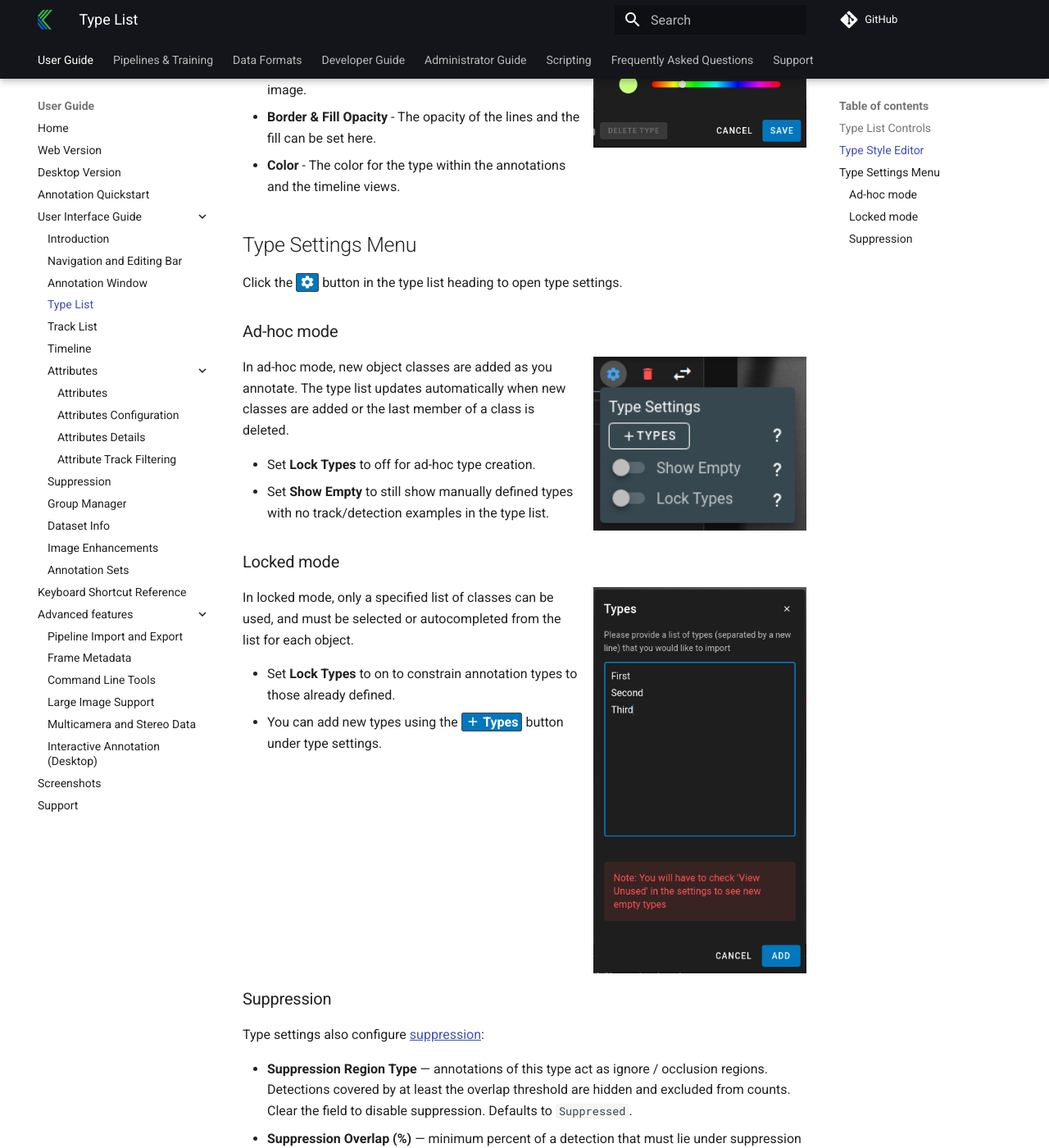
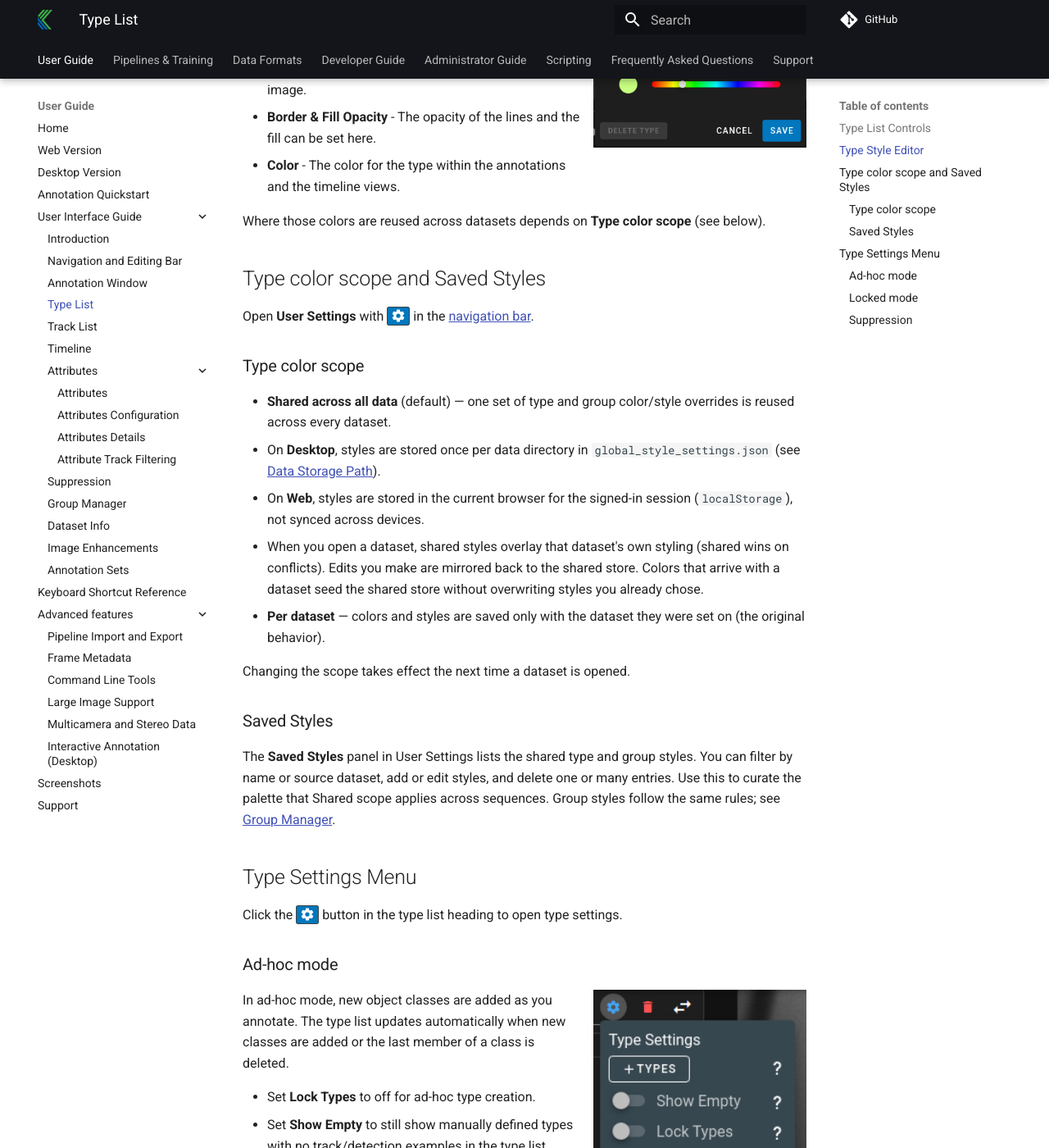
Before and after one commit to Kitware/dive, an MkDocs documentation site: the page built from docs/UI-Type-List.md, in a window 1280 px wide and 1400 px high, scrolled down 1617 px. Shown: the whole window at 82% size. Built offline with MkDocs 1.6.1 and Material for MkDocs 9.7.7, drawn with Linux system fonts in a browser that asks for light colours; comment, search, counter and statistics services are not loaded.

Commit message:
update documentation

````diff
--- a/docs/Annotation-User-Interface-Overview.md
+++ b/docs/Annotation-User-Interface-Overview.md
@@ -6,7 +6,7 @@ This documentation section provides a reference guide to the annotation interfac
 
 * **[Navigation and Editing Bar](UI-Navigation-Editing-Bar.md)** - Controls to return back to browser as well as perform higher level functions such as running pipelines. Save Button.  Controls the viewing of annotations on screen and allows for the editing/creation of annotations.
 * **[Annotation View](UI-Annotation-View.md)** - where the image/video is displayed as well as all annotations
-* **[Type List](UI-Type-List.md)** - A list of all the types of tracks/detections on the page that can be used to filter the current view. Type settings also configure [suppression](UI-Suppression.md).
+* **[Type List](UI-Type-List.md)** - A list of all the types of tracks/detections on the page that can be used to filter the current view. Type settings also configure [suppression](UI-Suppression.md). User Settings (==:material-cog:== in the nav bar) control [type color scope and Saved Styles](UI-Type-List.md#type-color-scope-and-saved-styles).
 * **[Track List](UI-Track-List.md)** - List of all the tracks as well as providing a way to perform editing functions on those tracks.
 * **[Timeline](UI-Timeline.md)** - timeline view of tracks and detections, as well as an interface to control the current frame along the video/image-sequence
 * **[Attributes](UI-Attributes.md)** - Attributes panel used to assign attributes to individual tracks or detections.
--- a/docs/Dive-Desktop.md
+++ b/docs/Dive-Desktop.md
@@ -153,11 +153,12 @@ DIVE Desktop requires a local installation of the VIAME toolkit to run ML pipeli
 
 The data storage path is not at all related to "project folders" in VIAME.  It's just a place for DIVE Desktop to keep and structure all the data it needs to run.
 
-A typical data storage directory has 3 subfolders:
+A typical data storage directory has 3 subfolders plus an optional shared-styles file at the root:
 
 * `DIVE_Jobs` - Each job run has a working directory, kept here.
 * `DIVE_Projects` - Each dataset you import into desktop has metadata and annotation data (with revision history) kept here.
 * `DIVE_Pipelines` - Training runs produce models that get copied into here.
+* `global_style_settings.json` - Cross-dataset type and group color/style overrides used when [Type color scope](UI-Type-List.md#type-color-scope-and-saved-styles) is **Shared across all data**. Created when shared styles are first saved; absent on a fresh install.
 
 Here's an example of structure you might find in the storage path.
 
@@ -181,20 +182,21 @@ VIAME_DATA
 │  └── Quadcam_Fish_Detector_SVM
 │     ├── detector.pipe
 │     └── fish.svm
-└── DIVE_Projects
-   ├── fish_training_data_c_jp7hq88vfv
-   │  ├── auxiliary
-   │  │  └── result_06-01-2021_10-55-38.627.json
-   │  ├── dataset.json
-   │  └── result_06-01-2021_04-53-38.050.json
-   └── scallop_2_jrgdq760gu
-      ├── auxiliary
-      │  └── result_06-01-2021_10-54-56.034.json
-      ├── dataset.json
-      └── result_06-01-2021_11-02-35.857.json
+├── DIVE_Projects
+│  ├── fish_training_data_c_jp7hq88vfv
+│  │  ├── auxiliary
+│  │  │  └── result_06-01-2021_10-55-38.627.json
+│  │  ├── dataset.json
+│  │  └── result_06-01-2021_04-53-38.050.json
+│  └── scallop_2_jrgdq760gu
+│     ├── auxiliary
+│     │  └── result_06-01-2021_10-54-56.034.json
+│     ├── dataset.json
+│     └── result_06-01-2021_11-02-35.857.json
+└── global_style_settings.json
 ```
 
-Each project folder stores a `dataset.json` with desktop-specific dataset state (media paths, ids, transcodes, multicam layout, …). This is separate from the portable **Configuration File** (`config.json`) used on import/export for attributes, styles, FPS, and related settings.
+Each project folder stores a `dataset.json` with desktop-specific dataset state (media paths, ids, transcodes, multicam layout, …). This is separate from the portable **Configuration File** (`config.json`) used on import/export for attributes, styles, FPS, and related settings. Shared type/group colors in `global_style_settings.json` are also separate from that portable configuration file.
 
 Existing datasets that still have `meta.json` in the project folder are read normally; the next save migrates them to `dataset.json` and removes the legacy file.
 ### Configuration with env
--- a/docs/UI-Group-Manager.md
+++ b/docs/UI-Group-Manager.md
@@ -24,7 +24,7 @@ See the [data format documentation](DataFormats.md) for the complete capabilitie
 The group type summary list allows for enabling and disabling annotations based on their group and bulk-editing group type characteristics.
 
 * Groups do not have separate "selected" and "editing" states, so selecting a group puts it into editing mode.
-* Group type styles can be edited in the same fashion as [track type styles](UI-Type-List.md#type-style-editor) in the left sidebar using ==:material-pencil:== (the edit pencil).
+* Group type styles can be edited in the same fashion as [track type styles](UI-Type-List.md#type-style-editor) in the left sidebar using ==:material-pencil:== (the edit pencil). Group colors follow the same [Type color scope](UI-Type-List.md#type-color-scope-and-saved-styles) setting as track types (Shared by default), and can be managed under **Saved Styles** in User Settings.
 
 ### Group Instance List
 
--- a/docs/UI-Navigation-Editing-Bar.md
+++ b/docs/UI-Navigation-Editing-Bar.md
@@ -16,7 +16,12 @@ The navigation bar is the row of controls at the very top of the window.
     * **Web-specific options** are documented in the [web download section](Web-Version.md#download-or-export-data)
 * ==:material-content-copy: Clone== is documented in the [web clone section](Web-Version.md#dataset-clones).
 * ==:material-help-circle: Help== provides mouse/keyboard shortcuts as well as a link to this documentation.
-* ==:material-content-save:== is used to save outstanding annotation changes and any custom styles applied to the different types.  Changes are not immediately committed and will instead update the save icon with a number badge indicating how many changes are outstanding.  Clicking this button will commit your changes and reset the count to zero.
+* ==:material-cog:== opens **User Settings**:
+    * **Type color scope** — reuse type/group colors across all datasets (**Shared**, the default) or keep them **Per dataset**. See [Type color scope and Saved Styles](UI-Type-List.md#type-color-scope-and-saved-styles).
+    * **Saved Styles** — browse, add, edit, and delete the shared type and group style overrides used when scope is Shared.
+    * **Auto-save annotations** — optionally save annotation changes after a delay.
+    * **Show multi-camera toolbar** (Desktop) — show multi-camera tools in the top toolbar when a track is selected.
+* ==:material-content-save:== is used to save outstanding annotation changes and any custom styles applied to the different types.  Changes are not immediately committed and will instead update the save icon with a number badge indicating how many changes are outstanding.  Clicking this button will commit your changes and reset the count to zero.  When type color scope is **Shared**, style edits are also mirrored to the shared style store (separately from this dataset save).
 
 ## Editing Bar
 
--- a/docs/UI-Type-List.md
+++ b/docs/UI-Type-List.md
@@ -33,7 +33,27 @@ The type style editor controls the visual appearance of annotations in all other
 * **Border & Fill Opacity** - The opacity of the lines and the fill can be set here.
 * **Color** - The color for the type within the annotations and the timeline views.
 
+Where those colors are reused across datasets depends on **Type color scope** (see below).
+
 <div style="clear: both;"/>
+
+## Type color scope and Saved Styles
+
+Open **User Settings** with ==:material-cog:== in the [navigation bar](UI-Navigation-Editing-Bar.md#navigation-bar).
+
+### Type color scope
+
+* **Shared across all data** (default) — one set of type and group color/style overrides is reused across every dataset.
+  * On **Desktop**, styles are stored once per data directory in `global_style_settings.json` (see [Data Storage Path](Dive-Desktop.md#data-storage-path)).
+  * On **Web**, styles are stored in the current browser for the signed-in session (`localStorage`), not synced across devices.
+  * When you open a dataset, shared styles overlay that dataset's own styling (shared wins on conflicts). Edits you make are mirrored back to the shared store. Colors that arrive with a dataset seed the shared store without overwriting styles you already chose.
+* **Per dataset** — colors and styles are saved only with the dataset they were set on (the original behavior).
+
+Changing the scope takes effect the next time a dataset is opened.
+
+### Saved Styles
+
+The **Saved Styles** panel in User Settings lists the shared type and group styles. You can filter by name or source dataset, add or edit styles, and delete one or many entries. Use this to curate the palette that Shared scope applies across sequences. Group styles follow the same rules; see [Group Manager](UI-Group-Manager.md#group-type-list).
 
 ## Type Settings Menu
 
````
Also changed, not shown: docs/DataFormats.md (+2 -0 lines).
